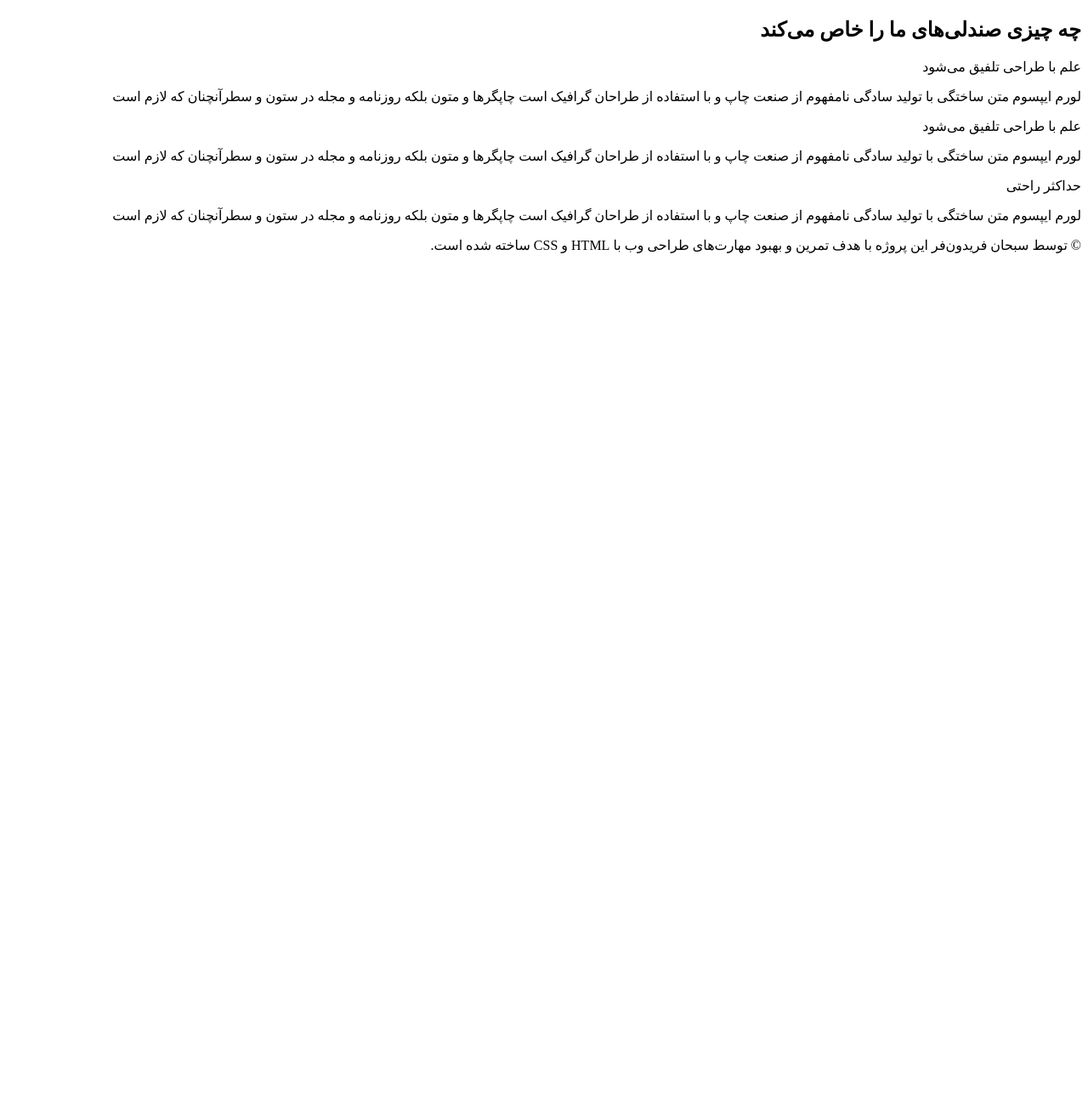
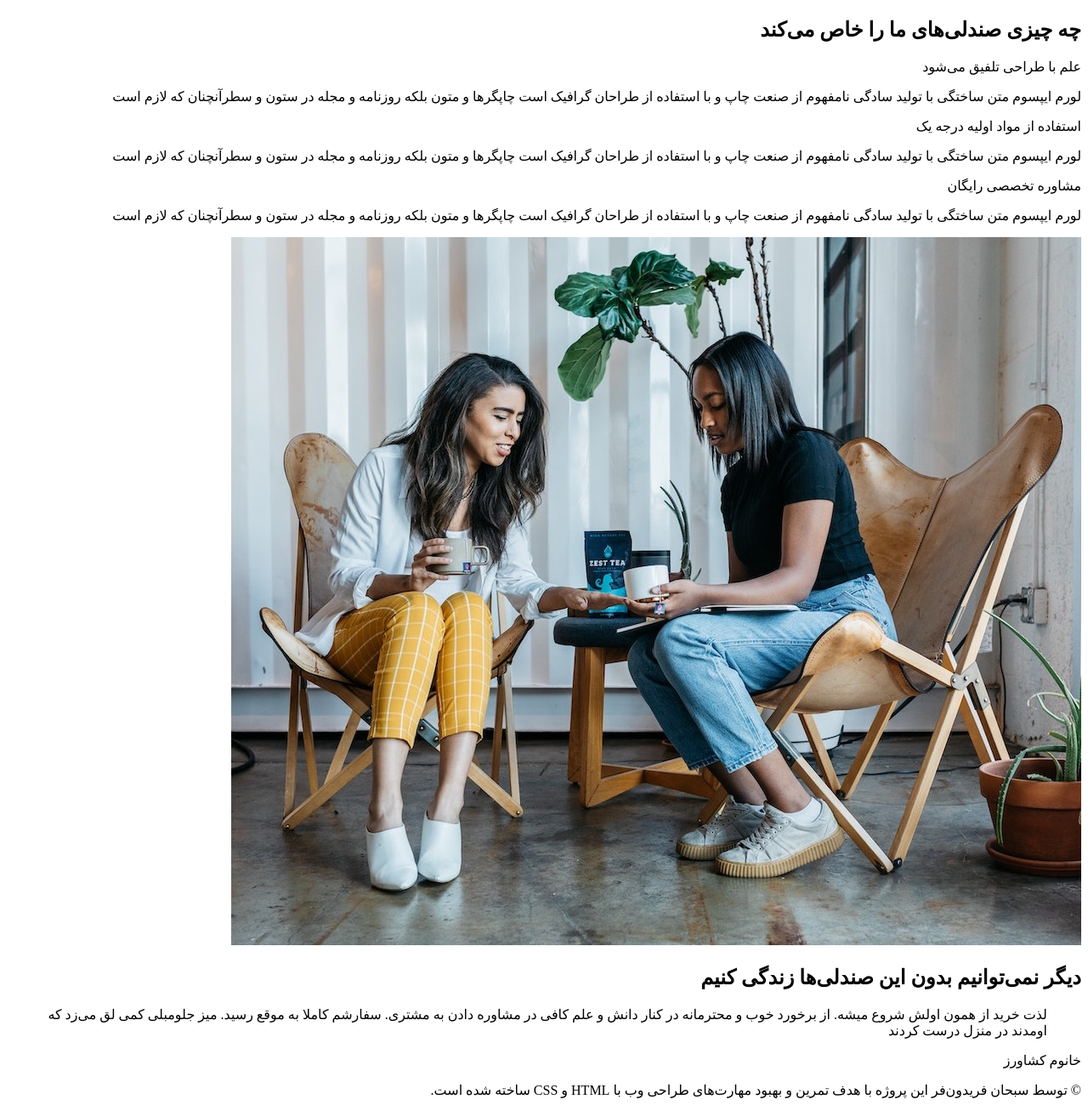
Before and after one commit to sobhan-fereidunfar/WebPractice, a plain HTML site: page index.html in a window 1280 px wide. Shown: the part 1157-2457 px from the top of the page at 85% size. Before the commit the page ends 1463 px from the top, so only its background shows below. Drawn offline with Linux system fonts and the light colour scheme.

Commit message:
Update html code

```diff
--- a/index.html
+++ b/index.html
@@ -32,7 +32,7 @@
             </p>
           </div>
           <div>
-            <p class="features-title">علم با طراحی تلفیق می‌شود</p>
+            <p class="features-title">استفاده از مواد اولیه درجه یک</p>
             <p class="features-text">
               لورم ایپسوم متن ساختگی با تولید سادگی نامفهوم از صنعت چاپ و با
               استفاده از طراحان گرافیک است چاپگرها و متون بلکه روزنامه و مجله در
@@ -40,7 +40,7 @@
             </p>
           </div>
           <div>
-            <p class="features-title">حداکثر راحتی</p>
+            <p class="features-title">مشاوره تخصصی رایگان</p>
             <p class="features-text">
               لورم ایپسوم متن ساختگی با تولید سادگی نامفهوم از صنعت چاپ و با
               استفاده از طراحان گرافیک است چاپگرها و متون بلکه روزنامه و مجله در
@@ -49,6 +49,21 @@
           </div>
         </div>
       </section>
+      <section class="testimonial-section">
+        <div class="grid-3-cols">
+          <img src="./images/customers.jpg" alt="people sitting on chairs" />
+          <div class="testimonial-box">
+            <h2>دیگر نمی‌توانیم بدون این صندلی‌ها زندگی کنیم</h2>
+            <blockquote class="testimonial-text">
+              لذت خرید از همون اولش شروع میشه. از برخورد خوب و محترمانه در کنار
+              دانش و علم کافی در مشاوره دادن به مشتری. سفارشم کاملا به موقع
+              رسید. میز جلومبلی کمی لق می‌زد که اومدند در منزل درست کردند
+            </blockquote>
+            <p class="testimonial-author">خانوم کشاورز</p>
+          </div>
+        </div>
+      </section>
+      <section></section>
       <footer>
         © توسط سبحان فریدون‌فر این پروژه با هدف تمرین و بهبود مهارت‌های طراحی وب
         با HTML و CSS ساخته شده است.
```
